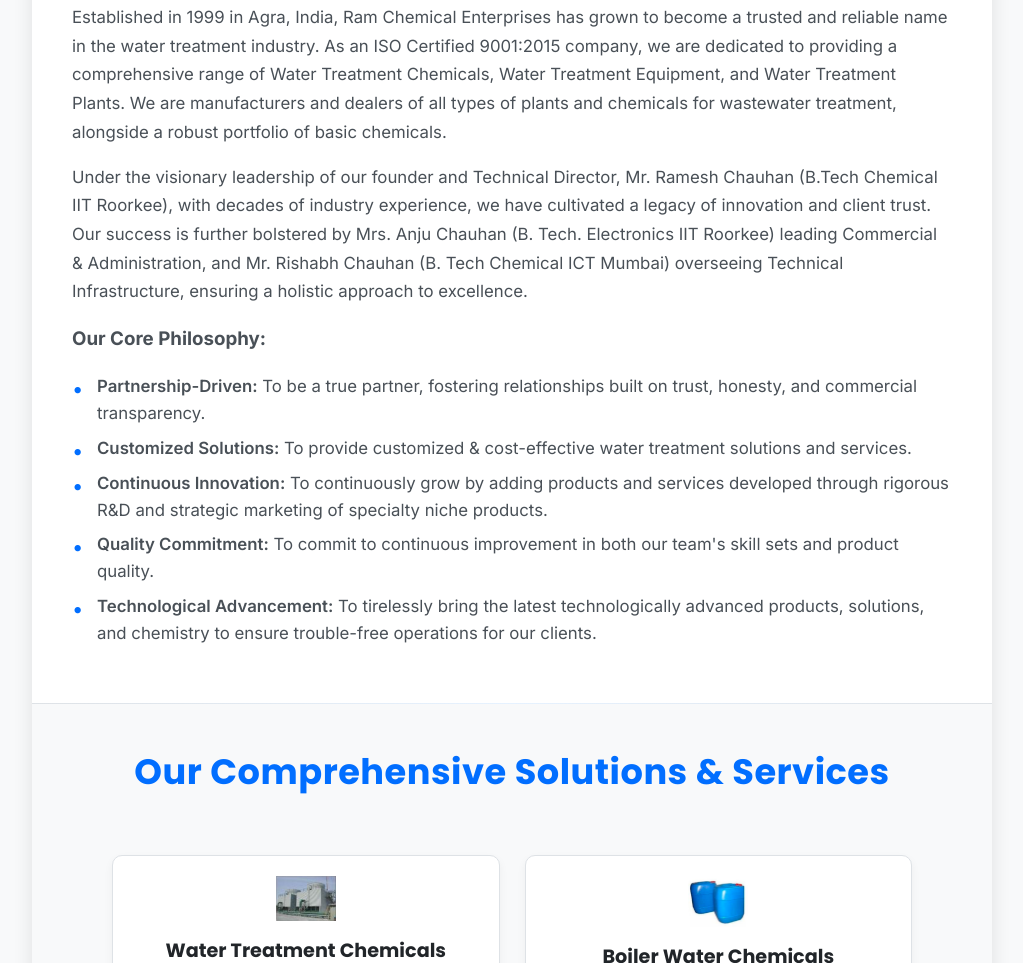
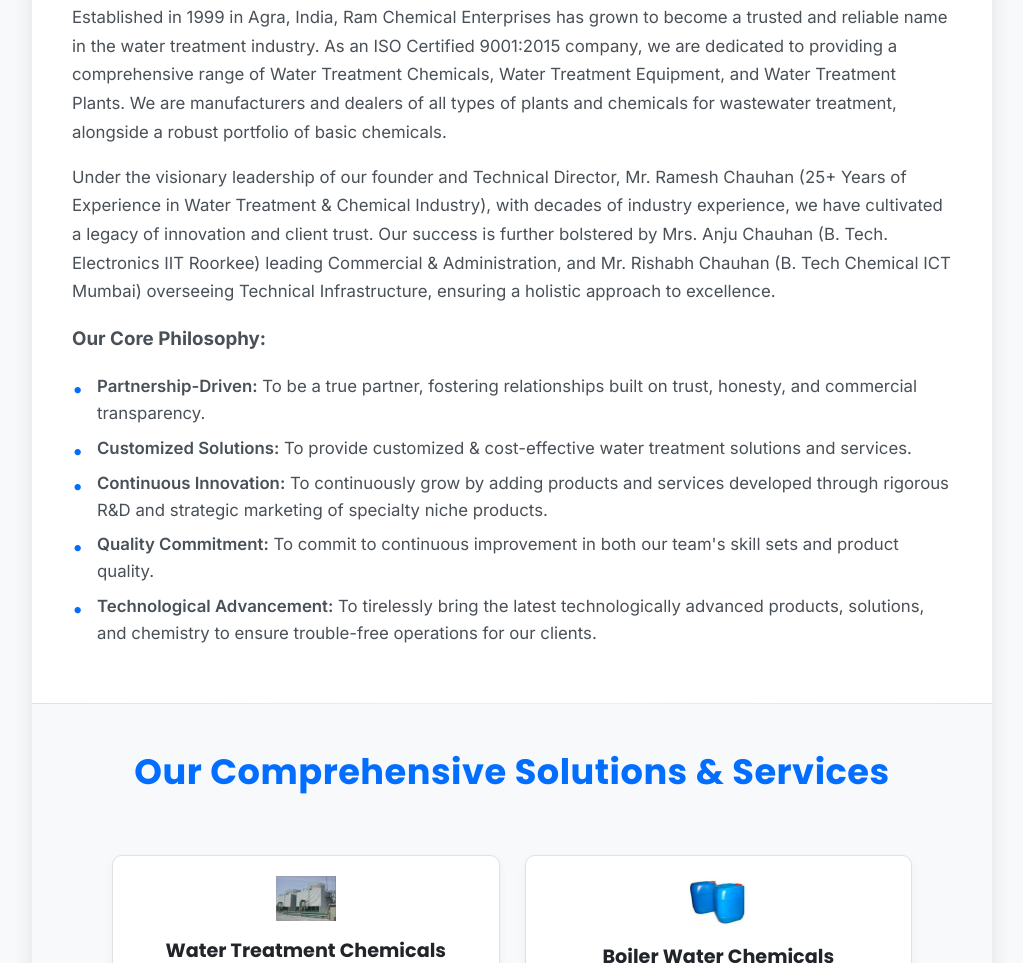
Before and after one commit to RispriLabs/rce-company-profile, a plain HTML site: page index.html in a window 1280 px wide. Shown: the part 917-1880 px from the top of the page, without its empty margins (128-1151 px from the left). Drawn offline with Linux system fonts and the light colour scheme.

Commit message:
Update index.html

```diff
--- a/index.html
+++ b/index.html
@@ -359,7 +359,7 @@
         <section class="section about-us">
             <h2>About Ram Chemical Enterprises</h2>
             <p>Established in 1999 in Agra, India, Ram Chemical Enterprises has grown to become a trusted and reliable name in the water treatment industry. As an ISO Certified 9001:2015 company, we are dedicated to providing a comprehensive range of Water Treatment Chemicals, Water Treatment Equipment, and Water Treatment Plants. We are manufacturers and dealers of all types of plants and chemicals for wastewater treatment, alongside a robust portfolio of basic chemicals.</p>
-            <p>Under the visionary leadership of our founder and Technical Director, Mr. Ramesh Chauhan (B.Tech Chemical IIT Roorkee), with decades of industry experience, we have cultivated a legacy of innovation and client trust. Our success is further bolstered by Mrs. Anju Chauhan (B. Tech. Electronics IIT Roorkee) leading Commercial & Administration, and Mr. Rishabh Chauhan (B. Tech Chemical ICT Mumbai) overseeing Technical Infrastructure, ensuring a holistic approach to excellence.</p>
+            <p>Under the visionary leadership of our founder and Technical Director, Mr. Ramesh Chauhan (25+ Years of Experience in Water Treatment & Chemical Industry), with decades of industry experience, we have cultivated a legacy of innovation and client trust. Our success is further bolstered by Mrs. Anju Chauhan (B. Tech. Electronics IIT Roorkee) leading Commercial & Administration, and Mr. Rishabh Chauhan (B. Tech Chemical ICT Mumbai) overseeing Technical Infrastructure, ensuring a holistic approach to excellence.</p>
             <h3>Our Core Philosophy:</h3>
             <ul>
                 <li><strong>Partnership-Driven:</strong> To be a true partner, fostering relationships built on trust, honesty, and commercial transparency.</li>
```
